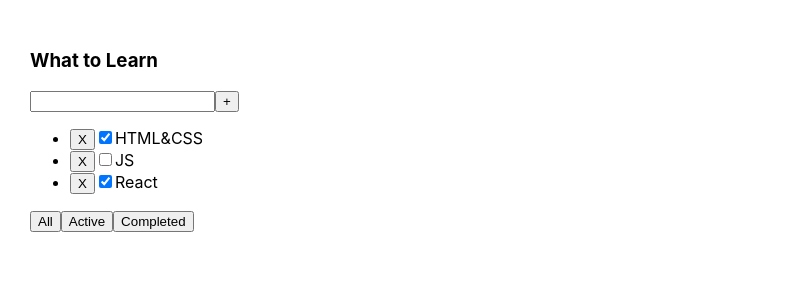
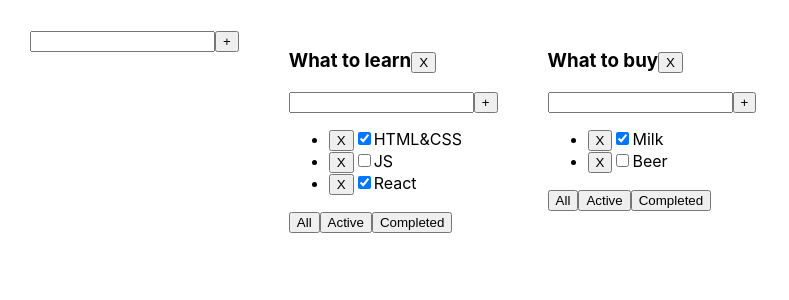
Before and after one commit to NikishaGin/Todolist, a React (Create React App) app: page / in a window 1280 px wide. Shown: the top 300 px of the page, without its empty margins (0-789 px from the left). Built offline with nearby package versions, Linux system fonts and the light colour scheme.

Commit message:
dobavlena funkciya redaktirovaniya tasok i dobavlenie tudulista

```diff
--- a/src/App.tsx
+++ b/src/App.tsx
@@ -2,57 +2,113 @@ import React, {useState} from 'react';
 import './App.css';
 import {PropsTasksType, Todolist} from "./components/Todolist";
 import {v1} from "uuid";
+import {AddItemForm} from "./components/AddItemForm";
 
 
 export type FilterValuesType = 'All' | 'Active' | 'Completed';
 
+export type TodolistType = {
+    id: string,
+    title: string,
+    filter: FilterValuesType
+}
+
+export type TasksStateType = {
+    [key: string]: PropsTasksType []
+}
+
 
 function App() {
 
-    const [tasks, setTasks] = useState([
+    let todolist1 = v1()
+    let todolist2 = v1()
+
+
+    const [todolist, setTodolist] = useState<Array<TodolistType>>([
+        {id: todolist1, title: 'What to learn', filter: 'All'},
+        {id: todolist2, title: 'What to buy', filter: 'All'},
+    ])
+
+    const [tasks, setTasks] = useState<TasksStateType>({
+        [todolist1]: [
             {id: v1(), title: 'HTML&CSS', isDone: true},
             {id: v1(), title: 'JS', isDone: false},
             {id: v1(), title: 'React', isDone: true},
-    ])
+        ],
+        [todolist2]: [
+            {id: v1(), title: 'Milk', isDone: true},
+            {id: v1(), title: 'Beer', isDone: false},
+        ]
+    })
 
-    const [filter, setFilter] = useState<FilterValuesType>('All')
 
-    let tasksForFilter = tasks
-
-    if (filter === 'Active') {
-        tasksForFilter = tasks.filter((el) => el.isDone === false)
-    }
-    if (filter === 'Completed') {
-        tasksForFilter = tasks.filter((el) => el.isDone === true)
+    const changeFilterTasks = (value: FilterValuesType, todoID: string) => {
+        setTodolist(todolist.map((el) => el.id === todoID ? {...el, filter: value} : el))
     }
 
-    const changeFilterTasks = (value: FilterValuesType) => {
-        setFilter(value)
+    const changeStatus = (id: string, isDone: boolean, todoID: string) => {
+        setTasks({...tasks, [todoID]: tasks[todoID].map(el => el.id === id ? {...el, isDone: isDone} : el)})
     }
 
-    const changeStatus = (id: string, isDone: boolean) => {
-        setTasks(tasks.map((el) => el.id === id ? {...el, isDone: isDone} : el))
+    const removeTasks = (id: string, todoID: string) => {
+        setTasks({...tasks, [todoID]: tasks[todoID].filter(el => el.id !== id)})
     }
 
-    const removeTasks = (id: string) => {
-        setTasks(tasks.filter((el) => el.id !== id))
+    const addTasks = (title: string, todoID: string) => {
+        const newTasks: PropsTasksType = {id: v1(), title: title, isDone: false}
+        setTasks({...tasks, [todoID]: [...tasks[todoID], newTasks]})
     }
 
-    const addTasks = (title: string) => {
-        const newTasks: PropsTasksType = {id: v1(), title: title, isDone: false}
-        setTasks([newTasks, ...tasks])
+    const addTodolist = (title: string) => {
+        const todoID = v1()
+        const newTodo: TodolistType = {id: todoID, title: title, filter: 'All'}
+        setTodolist([newTodo, ...todolist])
+        setTasks({...tasks, [todoID]: []})
     }
 
+    const changeTasksTitle = (title: string, id: string, todoID: string) => {
+        setTasks({...tasks, [todoID]: tasks[todoID].filter(el => el.id === id ? {...el, title: title} : el)})
+    }
+
+    const changeTodolistTitle = (title: string, todoID: string) => {
+        setTodolist(todolist.map(el => el.id === todoID ? {...el, title: title} : el))
+    }
+
+    const removeTodolist = (todoID: string) => {
+        setTodolist(todolist.filter(el => el.id !== todoID))
+        delete tasks[todoID]
+    }
 
     return (
         <div className="App">
-            <Todolist title={'What to Learn'}
+            <AddItemForm callback={addTodolist}/>
+
+            {todolist.map((todo) => {
+
+                let tasksForFilter = tasks[todo.id]
+
+                if (todo.filter === 'Active') {
+                    tasksForFilter = tasks[todo.id].filter((el) => el.isDone === false)
+                }
+                if (todo.filter === 'Completed') {
+                    tasksForFilter = tasks[todo.id].filter((el) => el.isDone === true)
+                }
+
+                return <Todolist
+                    key={todo.id}
+                    todoID={todo.id}
+                    title={todo.title}
                     tasks={tasksForFilter}
                     removeTasks={removeTasks}
                     changeFilterTasks={changeFilterTasks}
                     addTasks={addTasks}
                     changeStatus={changeStatus}
+                    filter={todo.filter}
+                    changeTasksTitle={changeTasksTitle}
+                    changeTodolistTitle={changeTodolistTitle}
+                    removeTodolist={removeTodolist}
                 />
+            })}
         </div>
     );
 }
--- /dev/null
+++ b/src/components/AddItemForm.tsx
@@ -0,0 +1,35 @@
+import React, {ChangeEvent, KeyboardEvent, useState} from 'react';
+
+
+type PropsType = {
+    callback: (title: string) => void
+}
+
+
+export const AddItemForm = (props: PropsType) => {
+
+    const [newTasksTitle, setNewTasksTitle] = useState('')
+
+    const onChangeHandler = (e: ChangeEvent<HTMLInputElement>) => {
+        setNewTasksTitle(e.currentTarget.value)
+    }
+
+    const onKeyPressHandler = (e: KeyboardEvent<HTMLInputElement>) => {
+        e.charCode === 13 && onclickHandler()
+    }
+
+    const onclickHandler = () => {
+        if (newTasksTitle.trim() === '') {
+            return
+        }
+        props.callback(newTasksTitle)
+        setNewTasksTitle('')
+    }
+
+    return (
+        <div>
+            <input value={newTasksTitle} onChange={onChangeHandler} onKeyPress={onKeyPressHandler}/>
+            <button onClick={onclickHandler}>+</button>
+        </div>
+    );
+};
--- /dev/null
+++ b/src/components/EditableSpan.tsx
@@ -0,0 +1,32 @@
+import React, {ChangeEvent, useState} from 'react';
+
+type PropsType = {
+    title: string
+    callback: (title: string) => void
+}
+
+export const EditableSpan = (props: PropsType) => {
+
+    const [editMode, setEditMode] = useState(false)
+    const [title, setTitle] = useState(props.title)
+
+    const onChangeHandler = (e: ChangeEvent<HTMLInputElement>) => {
+        setTitle(e.currentTarget.value)
+    }
+
+    const changeEditMode = () => {
+        setEditMode(!editMode)
+        if (editMode) {
+            props.callback(title)
+        }
+    }
+
+    return (
+        <>
+            {editMode
+                ? <input autoFocus value={title} onChange={onChangeHandler} onBlur={changeEditMode}/>
+                : <span onDoubleClick={changeEditMode}>{title}</span>
+            }
+        </>
+    );
+};
--- a/src/components/Todolist.tsx
+++ b/src/components/Todolist.tsx
@@ -1,5 +1,7 @@
 import React, {ChangeEvent, useState, KeyboardEvent} from 'react';
 import {FilterValuesType} from "../App";
+import {AddItemForm} from "./AddItemForm";
+import {EditableSpan} from "./EditableSpan";
 
 
 export type PropsTasksType = {
@@ -12,47 +14,53 @@ export type PropsTasksType = {
 type PropsType = {
     title: string
     tasks: PropsTasksType []
-    removeTasks: (id: string) => void
-    changeFilterTasks: (value: FilterValuesType) => void
-    addTasks: (title: string) => void
-    changeStatus: (id: string, isDone: boolean) => void
+    removeTasks: (id: string, todoID: string) => void
+    changeFilterTasks: (value: FilterValuesType, todoID: string) => void
+    addTasks: (title: string, todoID: string) => void
+    changeStatus: (id: string, isDone: boolean, todoID: string) => void
+    filter: FilterValuesType
+    todoID: string
+    changeTasksTitle: (title: string, id: string, todoID: string) => void
+    changeTodolistTitle: (title: string, todoID: string) => void
+    removeTodolist: (todoID: string) => void
 }
 
 
 export const Todolist = (props: PropsType) => {
 
-    const [newTasksTitle, setNewTasksTitle] = useState('')
 
-    const onChangeHandler = (e: ChangeEvent<HTMLInputElement>) => {
-        setNewTasksTitle(e.currentTarget.value)
+    const addTasksHandler = (title: string) => {
+        props.addTasks(title, props.todoID)
     }
 
-    const onKeyPressHandler = (e: KeyboardEvent<HTMLInputElement>) => {
-        e.charCode === 13 && onclickHandler()
+    const changeTodolistTitleHandler = (title: string) => {
+        props.changeTodolistTitle(title, props.todoID)
     }
 
-    const onclickHandler = () => {
-        if (newTasksTitle.trim() === '') {return}
-        props.addTasks(newTasksTitle)
-        setNewTasksTitle('')
+    const removeTodolistHandler = () => {
+        props.removeTodolist(props.todoID)
     }
 
     return (
         <div>
-            <h3>{props.title}</h3>
-            <div>
-                <input value={newTasksTitle} onChange={onChangeHandler} onKeyPress={onKeyPressHandler}/>
-                <button onClick={onclickHandler}>+</button>
-            </div>
+            <h3>
+                <EditableSpan title={props.title} callback={changeTodolistTitleHandler}/>
+                <button onClick={removeTodolistHandler}>X</button>
+            </h3>
+            <AddItemForm callback={addTasksHandler}/>
             <ul>
                 {props.tasks.map((el) => {
 
                     const onClickHandler = () => {
-                        props.removeTasks(el.id)
+                        props.removeTasks(el.id, props.todoID)
                     }
 
                     const onChangeHandler = (e: ChangeEvent<HTMLInputElement>) => {
-                        props.changeStatus(el.id, e.currentTarget.checked)
+                        props.changeStatus(el.id, e.currentTarget.checked, props.todoID)
+                    }
+
+                    const changeTasksTitleHandler = (title: string) => {
+                        props.changeTasksTitle(title, el.id, props.todoID)
                     }
 
                     return (
@@ -62,15 +70,15 @@ export const Todolist = (props: PropsType) => {
                                    checked={el.isDone}
                                    onChange={onChangeHandler}
                             />
-                            <span>{el.title}</span>
+                            <EditableSpan title={el.title} callback={changeTasksTitleHandler}/>
                         </li>
                     )
                 })}
             </ul>
             <div>
-                <button onClick={() => props.changeFilterTasks('All')}>All</button>
-                <button onClick={() => props.changeFilterTasks('Active')}>Active</button>
-                <button onClick={() => props.changeFilterTasks('Completed')}>Completed</button>
+                <button onClick={() => props.changeFilterTasks('All', props.todoID)}>All</button>
+                <button onClick={() => props.changeFilterTasks('Active', props.todoID)}>Active</button>
+                <button onClick={() => props.changeFilterTasks('Completed', props.todoID)}>Completed</button>
             </div>
         </div>
     );
```
Lines whose indentation alone changed are shown as unchanged.
